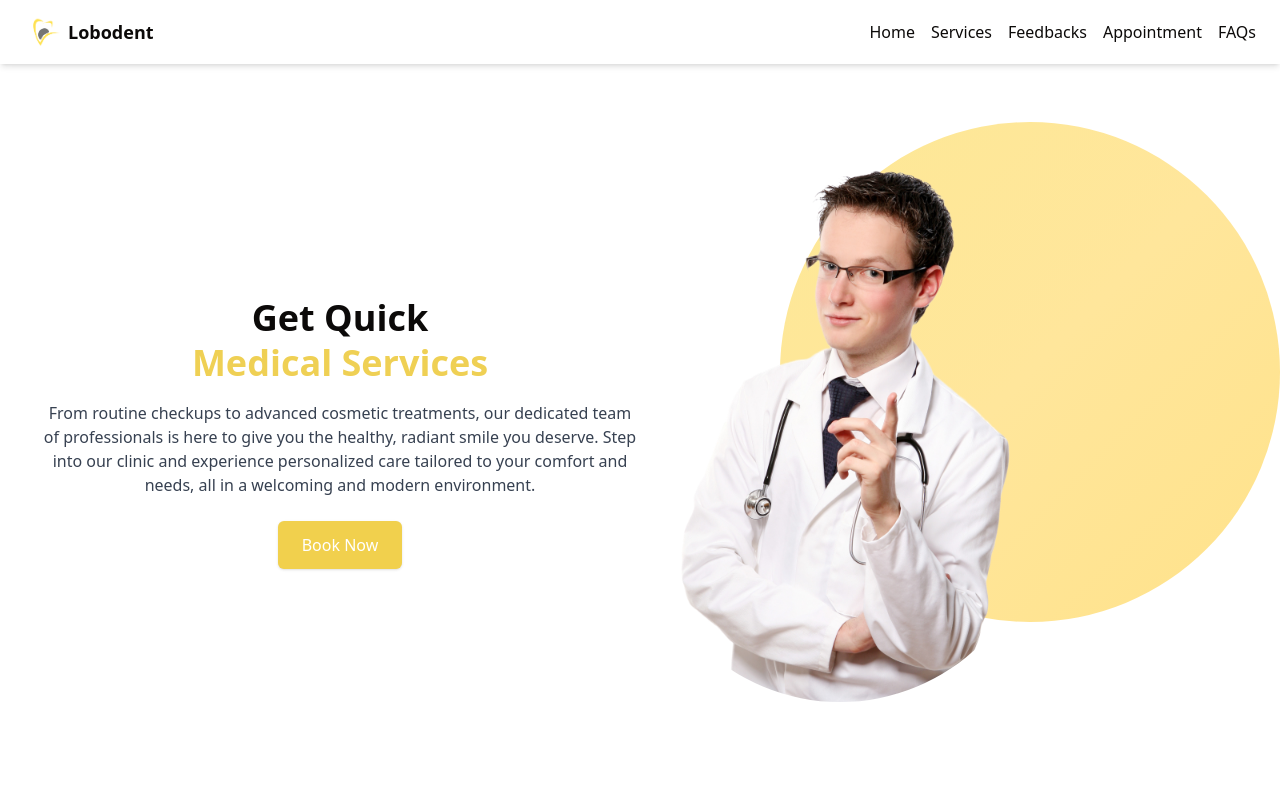
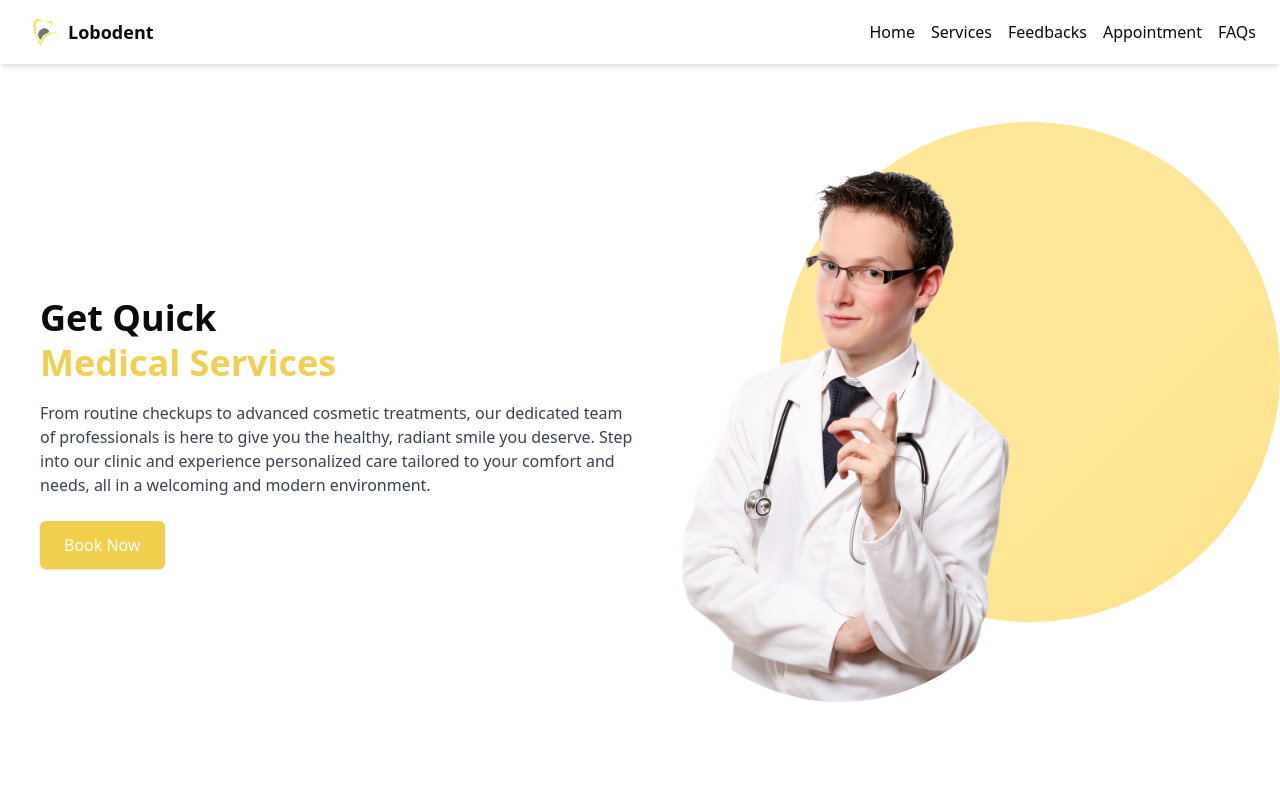
Before and after one commit to mikkouson/Dental-Clinic-Appointment-Landing-Page, a Next.js app: page / in a window 1280 px wide. Shown: the top 800 px of the page. Built offline with nearby package versions, Linux system fonts and the light colour scheme.

Commit message:
fix: remove unnecessary text-center class from hero component for improved layout

```diff
--- a/components/hero.tsx
+++ b/components/hero.tsx
@@ -2,7 +2,7 @@ import Image from "next/image";
 
 export default function Header() {
   return (
-    <div className="w-full md:h-[calc(100vh-64px)] flex flex-col md:flex-row items-center justify-between p-4 px-6 text-center">
+    <div className="w-full md:h-[calc(100vh-64px)] flex flex-col md:flex-row items-center justify-between p-4 px-6">
       <div id="home" className="w-full md:w-1/2">
         <h1 className="text-4xl font-bold leading-tight mb-4">
           <span>Get Quick</span>
```
